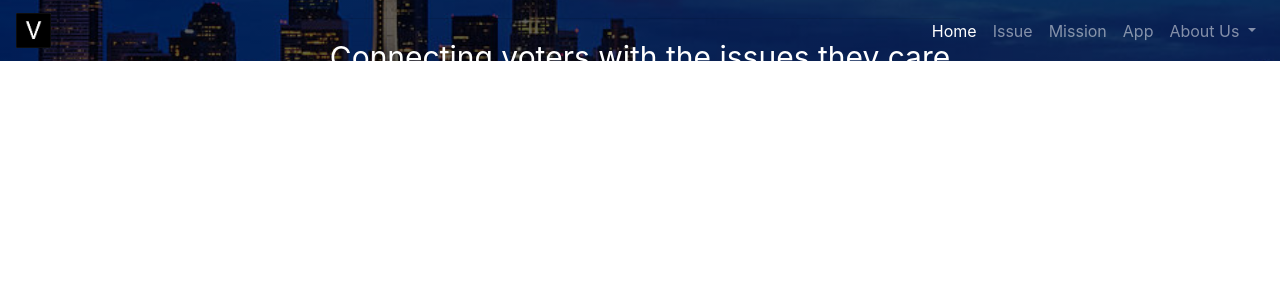
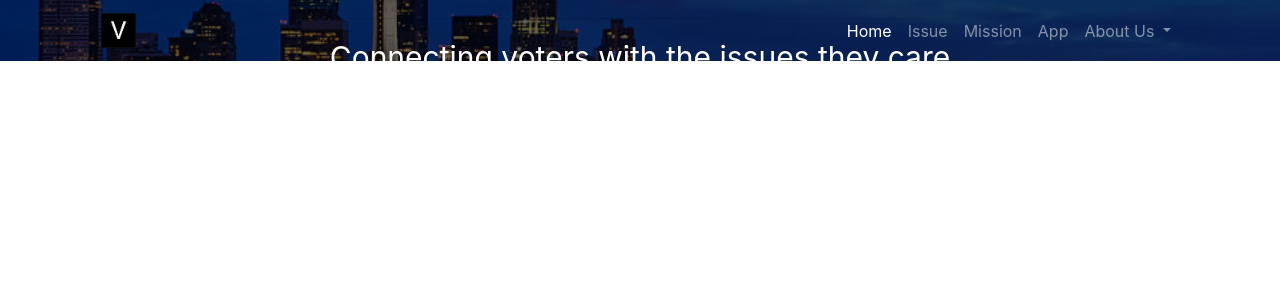
Before and after one commit to The-Informed-Voter-Project/website.github.io, a Jekyll site: the page index.html, which Jekyll copies as it is, in a window 1280 px wide. Shown: the top 300 px of the page. Built offline with Jekyll 4.4.1, drawn with Linux system fonts in a browser that asks for light colours.

Commit message:
Update index.html

```diff
--- a/index.html
+++ b/index.html
@@ -11,11 +11,6 @@
 
 .hero-image {
   background: linear-gradient(rgba(0,0,0,0.6),rgba(0,0,0,0.6)),url("../images/seattle.jpg");
-      display: block;
-  position: fixed;
-  -webkit-background-size: cover;
-  -moz-background-size: cover;
-  -o-background-size: cover;
   height: 100%;
   background-position: center;
   background-repeat: no-repeat;
@@ -54,7 +49,8 @@
 </head>
 <body>
 
-<section class="hero-image">
+<div class="hero-image">
+<div class="container">
  <nav class="navbar navbar-expand-lg navbar-dark bg-transparent">
 
   <a class="navbar-brand" href="#">
@@ -91,13 +87,14 @@
     </ul>
   </div>
  </nav>
+</div>
   <div class="hero-text">
     <h1 style="font-size:60px">The Informed Voter Project</h1>
        <hr>
     <p style="font-size:30px">Connecting voters with the issues they care about most</p>
     <a href="/app">Download the app</a>
    </div>
-</section>
+</div>
 
 
 <script src="https://code.jquery.com/jquery-3.3.1.slim.min.js"
```
